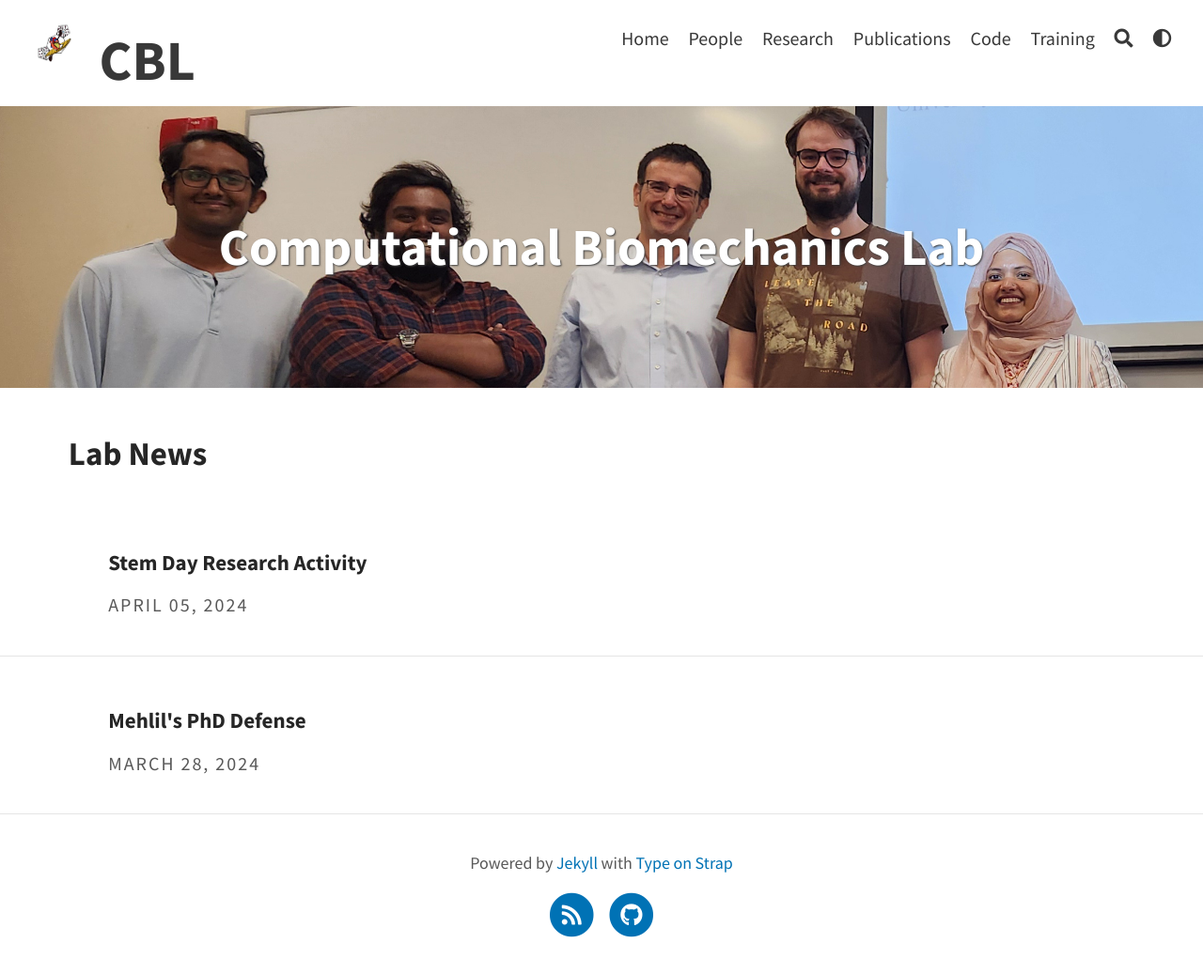
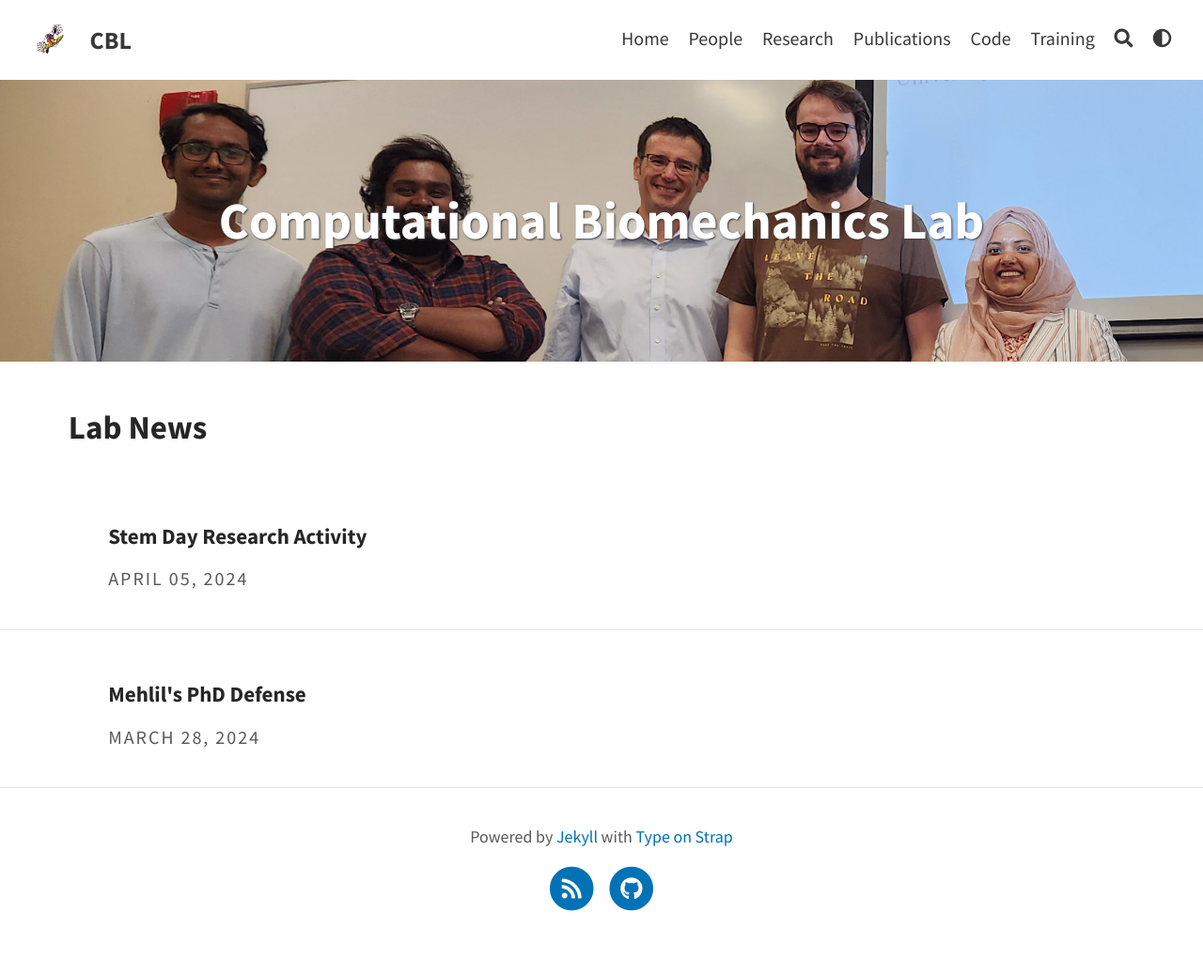
Before and after one commit to CBL-UCF/CBL-UCF.github.io, a Jekyll site: the page built from index.html, in a window 1280 px wide. Shown: the whole page at 94% size. Built offline with Jekyll 4.4.1, drawn with Linux system fonts in a browser that asks for light colours; a script that is not in the unit is left out; the list of posts is cut into pages by our own code; after the commit the page ends 1009 px from its top, so only the background shows below that.

Commit message:
Update _navbar.scss

```diff
--- a/_sass/includes/_navbar.scss
+++ b/_sass/includes/_navbar.scss
@@ -34,8 +34,8 @@
   }
 
   .avatar {
-    height: 3.5em;
-    width: 3.5em;
+    height: 3em;
+    width: 3em;
     float: left;
     margin-top: -13px;
     border-radius: 0.2em;
@@ -48,7 +48,7 @@
     float: left;
     font-weight: bold;
     font-family: $font-family-logo;
-    font-size: 3em;
+    font-size: 1.3em;
   }
 }
 
```
